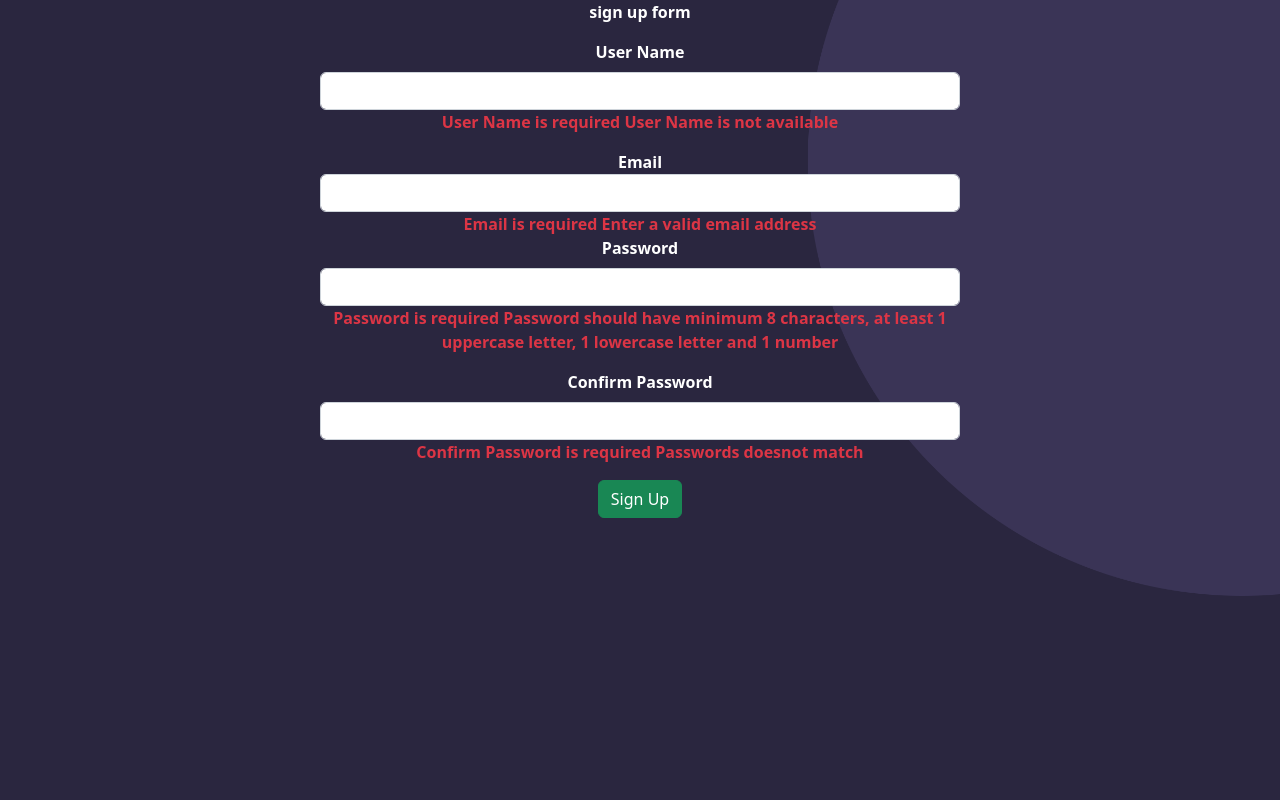
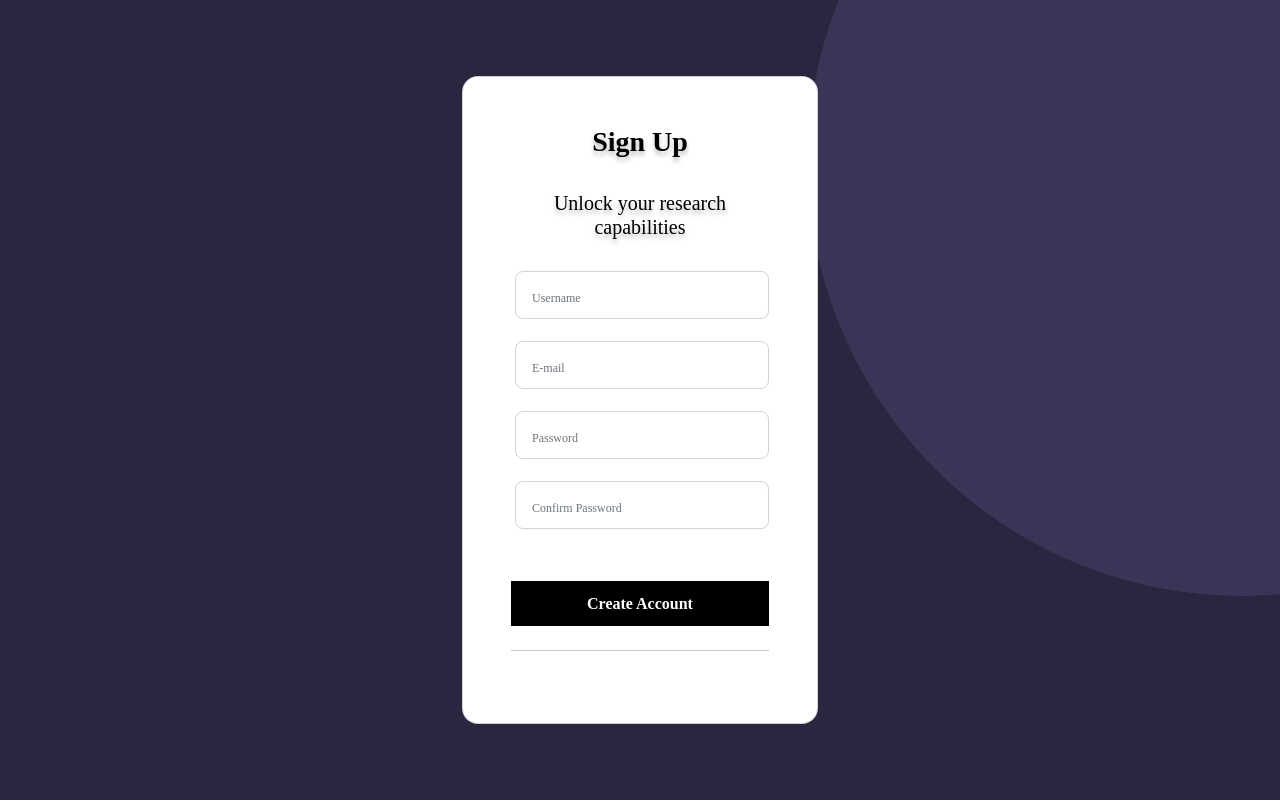
Before and after one commit to rahulpaulgopireddy/pekin-search-app, an Angular app in the folder frontend/pekin-search/: page /signup in a window 1280 px wide. Built offline with nearby package versions, Linux system fonts and the light colour scheme.

Commit message:
Update signup.component.html

```diff
--- a/frontend/pekin-search/src/app/signup/signup.component.html
+++ b/frontend/pekin-search/src/app/signup/signup.component.html
@@ -1,64 +1,58 @@
-<div class="login-page-wrapper center">
-  <div class="col-md-12">
-    <div class="login-form">
-      <!--
-            use reactive forms from angular -->
+<div class=" login-page-wrapper ">
+  <section class="vh-100">
+    <div class="container py-5 h-100">
+      <div class="row d-flex justify-content-center align-items-center h-100">
+        <div class="col-12 col-md-8 col-lg-6 col-xl-4">
+          <div class="card shadow-2-strong" style="border-radius: 1rem;">
+            <div class="card-body p-5 text-center">
 
-      <div>
-        <form
-          class="signUpform"
-          [formGroup]="signUpForm"
-          (ngSubmit)="onSubmit()"
-        >
-          <p>sign up form</p>
-          <div class="mb-3">
-            <label for="User Name" class="form-label">User Name</label>
-            <input
-              type="text"
-              class="form-control"
-              formControlName="username"
-            />
-            <span class="text-danger"> User Name is required </span>
-            <span class="text-danger"> User Name is not available </span>
+              <div class ="sign-up">
+                <h3><strong>Sign Up</strong></h3></div>
+                <div class ="sign-up">
+                <h5> Unlock your research capabilities </h5>
+
+
+              </div>
+
+
+              <div class="form-outline ps-1">
+                <input type="email" id="typeEmailX-2" class="form-control form-control-lg" placeholder="Username" />
+                <label class="form-label" for="typeEmailX-2"  ></label>
+              </div>
+
+              <div class="form-outline ps-1">
+                <input type="password" id="typePasswordX-2" class="form-control form-control-lg" placeholder="E-mail" />
+                <label class="form-label" for="typePasswordX-2"></label>
+              </div>
+
+              <div class="form-outline ps-1">
+                <input type="email" id="typeEmailX-2" class="form-control form-control-lg" placeholder="Password" />
+                <label class="form-label" for="typeEmailX-2"  ></label>
+              </div>
+
+              <div class="form-outline ps-1">
+                <input type="email" id="typeEmailX-2" class="form-control form-control-lg" placeholder="Confirm Password " />
+                <label class="form-label" for="typeEmailX-2"  ></label>
+              </div>
+
+              <!-- Checkbox -->
+
+
+
+
+
+              <button class= " d-grid gap-2 col-12 mx-auto login-btn ca-1" type="submit">Create Account</button>
+
+
+              <hr class="my-4">
+
+
+
+
+            </div>
           </div>
-          <div class="form-group">
-            <label>Email</label>
-            <input type="text" class="form-control" formControlName="email" />
-            <span class="text-danger"> Email is required </span>
-            <span class="text-danger"> Enter a valid email address </span>
-          </div>
-
-          <div class="mb-3">
-            <label for="Password" class="form-label">Password</label>
-            <input
-              type="password"
-              class="form-control"
-              formControlName="password"
-            />
-            <span class="text-danger"> Password is required </span>
-            <span class="text-danger">
-              Password should have minimum 8 characters, at least 1 uppercase
-              letter, 1 lowercase letter and 1 number
-            </span>
-          </div>
-          <div class="mb-3">
-            <label for="Confirm Password" class="form-label"
-              >Confirm Password</label
-            >
-            <input
-              type="password"
-              class="form-control"
-              formControlName="confirmpassword"
-            />
-            <span class="text-danger"> Confirm Password is required </span>
-            <span class="text-danger"> Passwords doesnot match </span>
-          </div>
-          <div class="form-group">
-            <button type="submit" class="btn btn-success">Sign Up</button>
-          </div>
-          <div align="right"></div>
-        </form>
+        </div>
       </div>
     </div>
+  </section>
   </div>
-</div>
```
